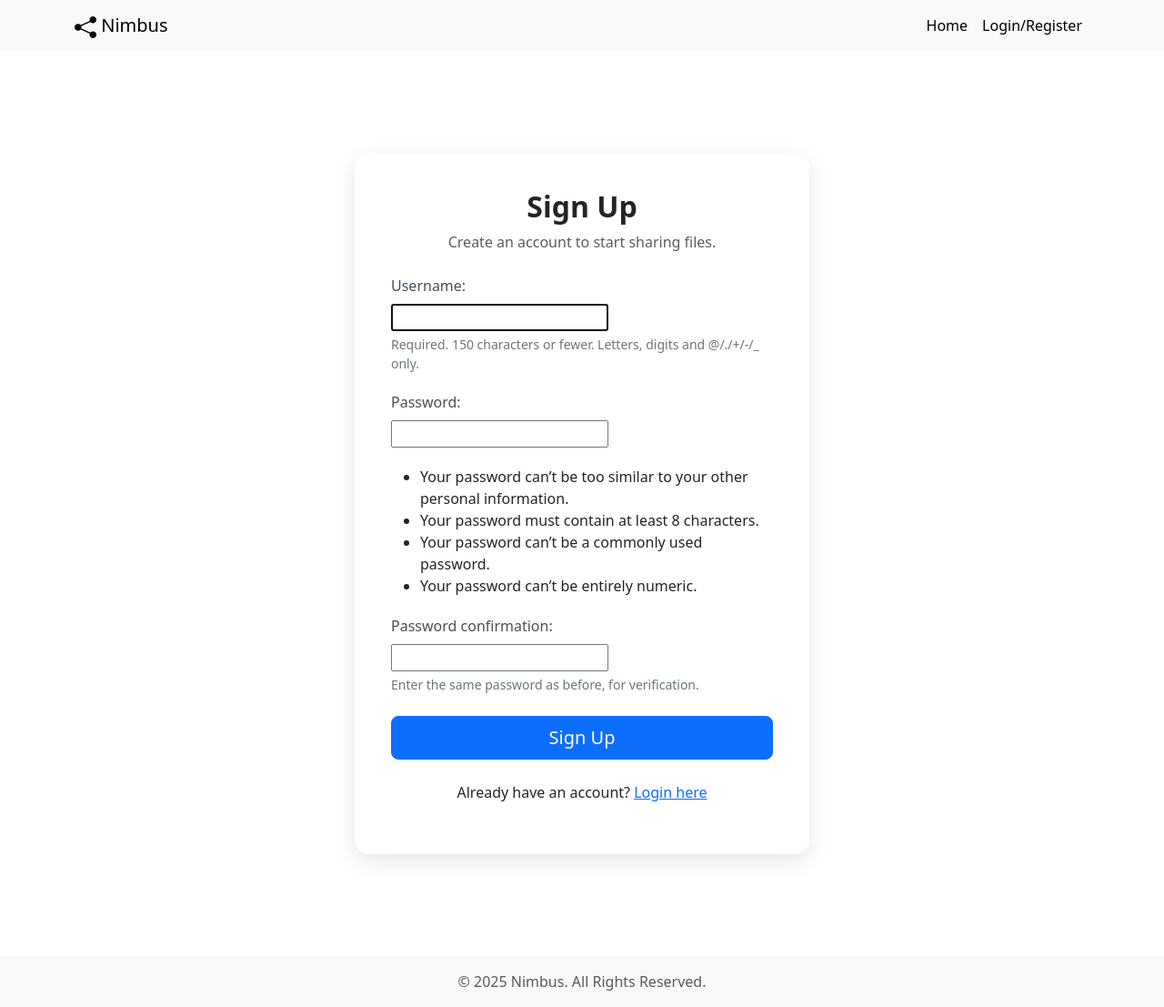
After one commit to thebigby10/Nimbus, a Django app: page /auth/register/ in a window 1280 px wide. The commit adds this page. Shown: the whole page at 91% size. Run offline with Django 5.2, Linux system fonts and the light colour scheme.

Commit message:
user auth: built in models

```diff
--- a/Nimubus/settings.py
+++ b/Nimubus/settings.py
@@ -119,3 +119,4 @@ DEFAULT_AUTO_FIELD = 'django.db.models.BigAutoField'
 ALLOWED_HOSTS = ['*']
 
 LOGIN_REDIRECT_URL = '/'
+LOGOUT_REDIRECT_URL = '/'
--- a/Nimubus/urls.py
+++ b/Nimubus/urls.py
@@ -6,6 +6,7 @@ from . import views
 
 urlpatterns = [
     path('admin/', admin.site.urls),
-    path('home/', views.home, name='home'),
-    path('auth/', include('user_auth.urls')),
+    path('', views.home, name='home'),
+    path('auth/', include('user_auth.urls'), name='auth'),
+    path('file-share/', include('file_shareapp.urls'), name='file-share')
 ]
--- /dev/null
+++ b/file_shareapp/urls.py
@@ -0,0 +1,11 @@
+from django.contrib import admin
+from django.urls import path, include
+
+from . import views
+
+app_name = 'file_shareapp'
+
+urlpatterns = [
+    path('public-view/', views.public_view, name="public_view"),
+    path('auth-view/',views.auth_view , name="auth_view")
+]
--- a/templates/base.html
+++ b/templates/base.html
@@ -46,11 +46,11 @@
                         <a class="nav-link active" aria-current="page" href="/">Share File</a>
                     </li>
                     <li class="nav-item">
-                        <a class="nav-link active" aria-current="page" href="/">Logout</a>
+                        <a class="nav-link active" aria-current="page" href="{% url 'user_auth:logout' %}">Logout</a>
                     </li>
                     {% else %}
                     <li class="nav-item">
-                        <a class="nav-link active" aria-current="page" href="/">Login/Register</a>
+                        <a class="nav-link active" aria-current="page" href="{% url 'user_auth:login' %}">Login/Register</a>
                     </li>
                     {% endif %}
                 </ul>
--- /dev/null
+++ b/templates/file_shareapp/authenticated/index.html
@@ -0,0 +1 @@
+<h1>file_shareapp->authenticated<h1>
--- /dev/null
+++ b/templates/file_shareapp/public/index.html
@@ -0,0 +1 @@
+<h1>file_shareapp->public_view<h1>
--- /dev/null
+++ b/templates/registration/register.html
@@ -0,0 +1,91 @@
+{% extends 'base.html' %}
+
+{% block title %}Register - Nimbus{% endblock %}
+
+{% block content %}
+<style>
+    .register-container {
+        max-width: 500px;
+        margin: 4rem auto;
+        padding: 2.5rem;
+        background-color: #ffffff;
+        border-radius: 1rem;
+        box-shadow: 0 8px 25px rgba(0,0,0,0.1);
+        animation: fadeIn 0.8s ease-in-out;
+    }
+
+    @keyframes fadeIn {
+        from { opacity: 0; transform: translateY(-10px); }
+        to { opacity: 1; transform: translateY(0); }
+    }
+
+    /* Styling for Django form fields rendered with form.as_p */
+    .register-container form p {
+        margin-bottom: 1.25rem;
+    }
+
+    .register-container form label {
+        display: block;
+        margin-bottom: .5rem;
+        font-weight: 500;
+        color: #495057;
+    }
+
+    /* Inputs get the .form-control class from the script below */
+    .register-container .form-control {
+        height: calc(1.5em + 1rem + 2px);
+        font-size: 1rem;
+        padding: .5rem 1rem;
+    }
+
+    /* Style the help text that Django provides */
+    .helptext {
+        font-size: 0.875em;
+        color: #6c757d;
+        display: block;
+        margin-top: .25rem;
+    }
+
+    /* Style for Django's form validation errors */
+    ul.errorlist {
+        padding: 0;
+        list-style-type: none;
+        color: #dc3545;
+        font-size: 0.875em;
+        margin: .25rem 0 0;
+    }
+
+</style>
+
+<div class="register-container">
+    <h2 class="text-center mb-2 fw-bold">Sign Up</h2>
+    <p class="text-center text-muted mb-4">Create an account to start sharing files.</p>
+
+    <form method="post">
+      {% csrf_token %}
+      {{ form.as_p }}
+      <div class="d-grid mt-4">
+        <button type="submit" class="btn btn-primary btn-lg">Sign Up</button>
+      </div>
+    </form>
+
+    <div class="text-center mt-4">
+        <p>Already have an account? <a href="{% url 'user_auth:login' %}">Login here</a></p>
+    </div>
+</div>
+
+<script>
+    // This script adds Bootstrap's 'form-control' class to all text, email,
+    // and password input fields generated by Django's {{ form.as_p }}.
+    document.addEventListener('DOMContentLoaded', function() {
+        const form = document.querySelector('.register-container form');
+        if (form) {
+            const inputs = form.querySelectorAll('input[type="text"], input[type="email"], input[type="password"], input[type="number"], input[type="url"], input[type="tel"]');
+            inputs.forEach(input => {
+                input.classList.add('form-control');
+            });
+        }
+    });
+</script>
+
+{% endblock %}
--- /dev/null
+++ b/user_auth/forms.py
@@ -0,0 +1,7 @@
+from django.contrib.auth.forms import UserCreationForm
+from django.contrib.auth.models import User
+
+class RegistrationForm(UserCreationForm):
+    class Meta:
+        model = User
+        fields = ['username']
--- a/user_auth/urls.py
+++ b/user_auth/urls.py
@@ -3,11 +3,14 @@ from django.urls import path, include
 from django.contrib.auth import views as auth_views
 from . import views
 
+from django.contrib.auth import views as auth_views
+
+app_name = 'user_auth'
+
 urlpatterns = [
     # Signup
-    path('signup/', views.signup, name='signup'),
-    # Login
-    path('login/', auth_views.LoginView.as_view(), name='login'),
-    # Logout
-    path('logout/', auth_views.LogoutView.as_view(next_page='login'), name='logout'),
+    path('register/', views.register, name='register'),
+    # Login/Logout
+    path('login/', auth_views.LoginView.as_view(template_name='registration/login.html'), name='login'),
+    path('logout/', views.logout_view, name='logout'),
 ]
--- a/user_auth/views.py
+++ b/user_auth/views.py
@@ -1,13 +1,18 @@
-from django.shortcuts import render
+from django.shortcuts import render, redirect
+from .forms import RegistrationForm
 
-# Create your views here.
-def signup(request):
+from django.contrib.auth import logout
+
+def register(request):
     if request.method == 'POST':
-        form = UserCreationForm(request.POST)
+        form = RegistrationForm(request.POST)
         if form.is_valid():
-            user = form.save()
-            login(request, user)
-            return redirect('todo_list')
+            form.save()
+            return redirect('user_auth:login')
     else:
-        form = UserCreationForm()
-    return render(request, 'user_auth/signup.html', {'form': form})
+        form = RegistrationForm()
+    return render(request, 'registration/register.html', {'form': form})
+
+def logout_view(request):
+    logout(request)
+    return redirect('home')
```
Also changed, not shown: Nimubus/views.py (+1 -6 lines), file_shareapp/views.py (+6 -1 lines), templates/Nimbus/home.html (renamed from templates/Nimbus/index.html, +6 -1 lines), templates/registration/login.html (added, +91 -0 lines), templates/user_auth/login.html (deleted, +0 -19 lines), templates/user_auth/signup.html (deleted, +0 -16 lines).
